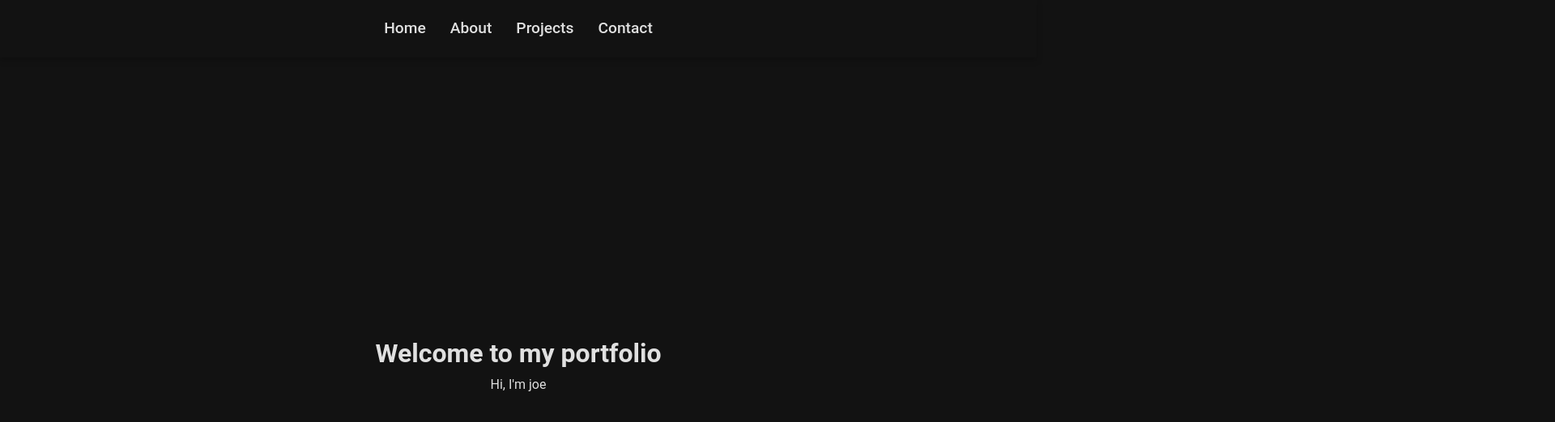
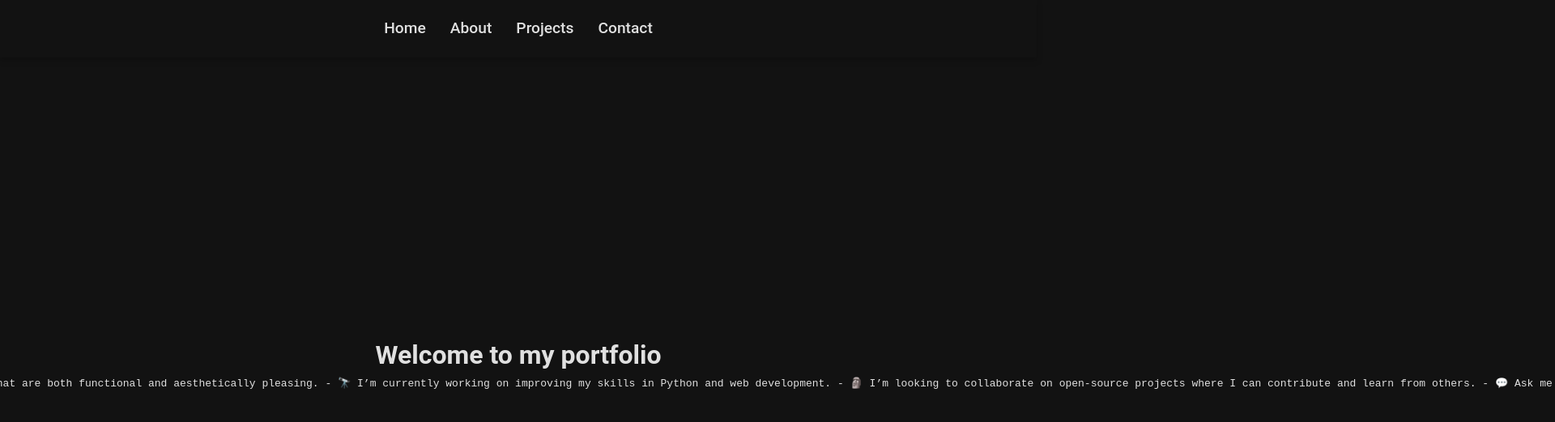
Before and after one commit to vanu888/test-react, a React (Create React App) app: page /#/ in a window 1280 px wide. Shown: the top 522 px of the page at 81% size, 1920 px wide, since content can reach past the window. Built offline with nearby package versions, Linux system fonts and the light colour scheme.

Commit message:
update files

```diff
--- a/src/components/Home.js
+++ b/src/components/Home.js
@@ -6,7 +6,15 @@ function Home() {
     return (
         <div className="home-container">
             <h1>Welcome to my portfolio</h1>
-            <p>Hi, I'm joe</p>
+            <p><pre>Hi 👋, I'm Vihanga Anuththara
+
+                a self-taught Python developer with a passion for web design and open-source projects. I enjoy building applications that are both functional and aesthetically pleasing.
+
+                - 🔭 I’m currently working on improving my skills in Python and web development.
+
+                - 🗿 I’m looking to collaborate on open-source projects where I can contribute and learn from others.
+
+                - 💬 Ask me about Python, web development, or anything related to programming!</pre></p>
         </div>
     );
 }
```
